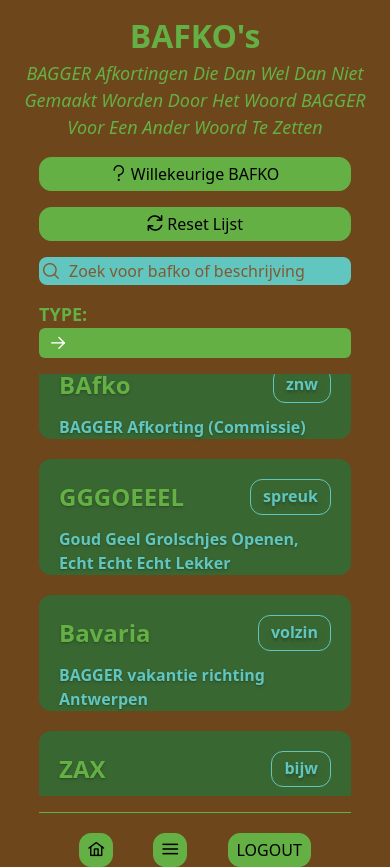
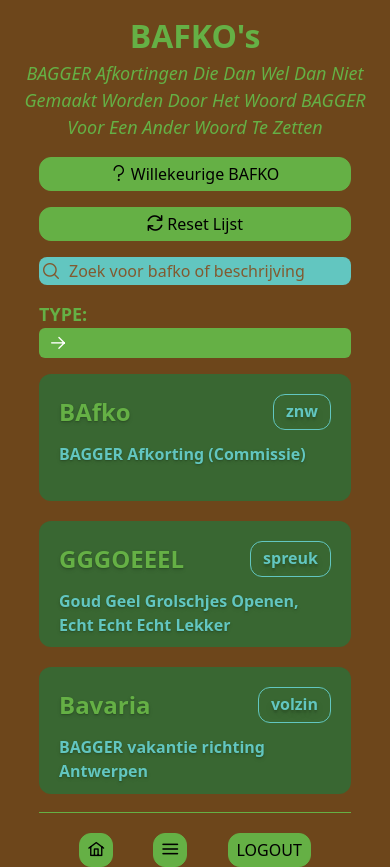
Before and after one commit to S-D-V-A-S-M-V-V-I-C-T-S-S-BAGGER/BAGGER-Vue, a Vue app: page /bafkos in a window 390 px wide. Built offline with nearby package versions, Linux system fonts and the light colour scheme.

Commit message:
fix(bafko): #6 Fixed issue with the height of the BafkoBox not responsive as it should be between mobile and desktop view

```diff
--- a/src/components/BafkoBox.vue
+++ b/src/components/BafkoBox.vue
@@ -3,8 +3,8 @@
 </script>
 
 <template>
-  <div id="box_wrapper" class="w-[100%] h-[100%] flex flex-col pt-5 px-5 bg-secondary border-primary rounded-xl gap-y-3
-                                md:gap-y-7 md:px-5">
+  <div id="box_wrapper" class="w-[100%] h-[15vh] flex flex-col pt-5 px-5 bg-secondary border-primary rounded-xl gap-y-3
+                                md:gap-y-7 md:px-5 md:h-[25vh]">
 
     <div id="title" class="w-[100%] flex flex-row justify-between item-center">
       <h2 class="text-shadow-md font-bold"><slot name="bafko"></slot></h2>
--- a/src/views/BafkosView.vue
+++ b/src/views/BafkosView.vue
@@ -125,9 +125,9 @@ watch(search, (current) => {
 
     <div id="list-wrapper"
          class="flex flex flex-col items-center h-[50vh] w-[80vw] gap-y-5 overflow-y-auto
-                md:w-[90vw] md:h-[55vh] md:flex-row md:gap-x-5 md:flex-wrap md:items-start justify-center">
+                md:w-[90vw] md:h-[55vh] md:flex-row md:gap-x-5 md:flex-wrap md:items-start md:justify-center">
       <div id="list-item"
-           class="w-[100%] h-[15vh] md:w-[20vw] md:h-[25vh]"
+           class="w-[100%] md:w-[20vw]"
            v-for="(bafko, index) in filtered" :key="index">
         <BafkoBox>
           <template v-slot:bafko>{{ bafko.bafko }}</template>
```
